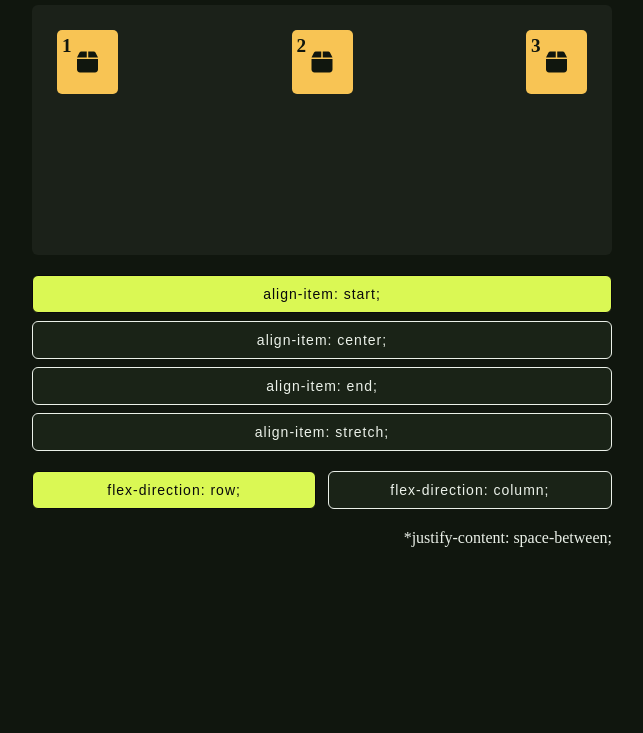
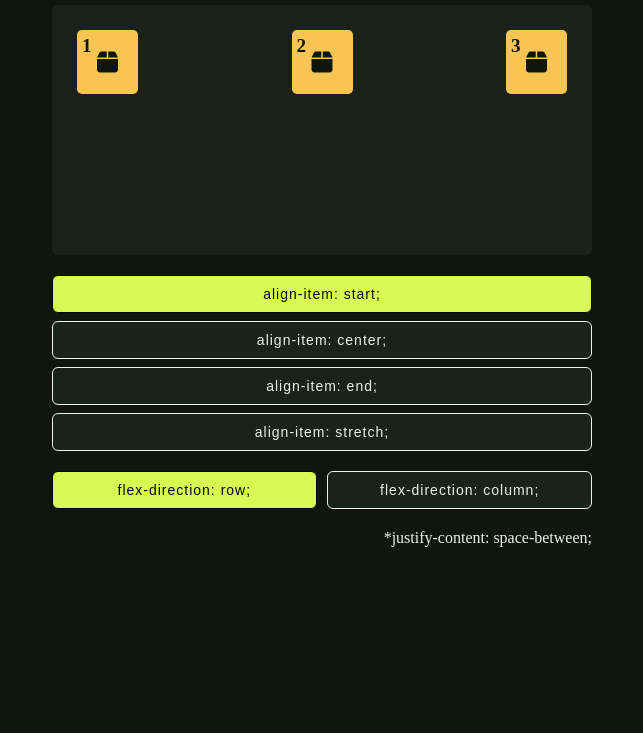
Before and after one commit to Raderne/alignItemOverview, a plain HTML site: page index.html in a window 1280 px wide. Shown: the part 67-800 px from the top of the page, without its empty margins (318-961 px from the left). Drawn offline with Linux system fonts and the light colour scheme.

Commit message:
change padding

```diff
--- a/style.css
+++ b/style.css
@@ -25,7 +25,7 @@ body {
 
 .container {
   margin: 0 auto;
-  padding-top: 15px;
+  padding: 15px 20px;
   width: 580px;
   display: flex;
   flex-direction: column;
```
